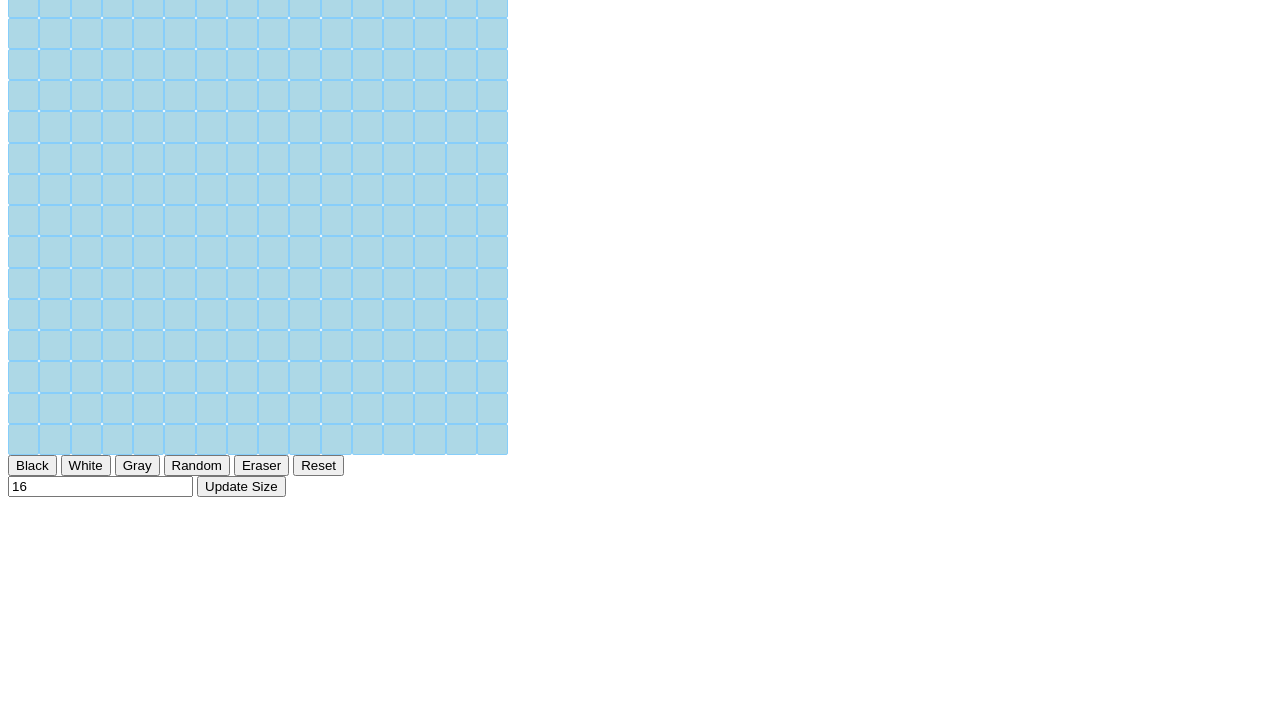
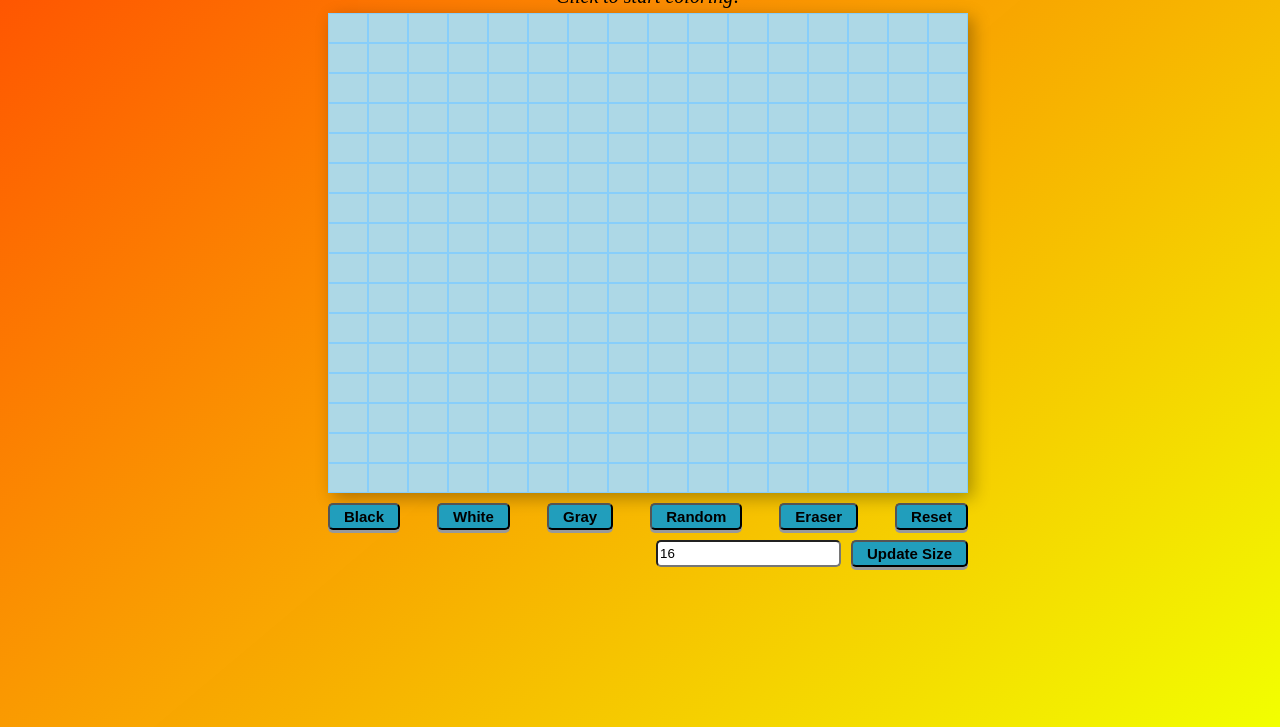
Before and after one commit to arsharora017/odin-etch-a-sketch, a plain HTML site: page index.html in a window 1280 px wide. Shown: the part 89-816 px from the top of the page. Drawn offline with Linux system fonts and the light colour scheme.

Commit message:
add CSS styles to app. Display error when input is less than 2 or more than 100.

```diff
--- a/app.js
+++ b/app.js
@@ -23,11 +23,18 @@ function createBoard(size) {
 
 createBoard(16);
 
+let content = document.querySelector("#content");
+let error = document.createElement("p");
+
 function changeSize(input) {
   if (input >= 2 && input <= 100) {
     createBoard(input);
   } else {
-    console.log("number should be between 2 and 100");
+    //shows eror if input is not between 2 and 100
+    let errorText = document.createTextNode("Enter number between 2 and 100!!");
+    error.appendChild(errorText);
+    content.appendChild(error);
+    error.classList.add("error");
   }
 }
 
--- a/index.html
+++ b/index.html
@@ -12,25 +12,35 @@
     <div id="container">
       <div class="title">Sketch Pad</div>
       <div class="mode">Click to start coloring!</div>
-      <div class="content">
+      <div class="content" id="content">
         <div class="board" id="board"></div>
         <div class="buttons">
           <!-- changeColorBtn() passes the value to function in js file -->
-          <button onclick="changeColorBtn('black')">Black</button>
-          <button onclick="changeColorBtn('white')">White</button>
-          <button onclick="changeColorBtn('gray')">Gray</button>
-          <button onclick="changeColorBtn('random')">Random</button>
-          <button onclick="changeColorBtn('lightblue')">Eraser</button>
-          <button onclick="resetColorGrid()">Reset</button>
+          <button class="btn black" onclick="changeColorBtn('black')">
+            Black
+          </button>
+          <button class="btn white" onclick="changeColorBtn('white')">
+            White
+          </button>
+          <button class="btn gray" onclick="changeColorBtn('gray')">
+            Gray
+          </button>
+          <button class="btn random" onclick="changeColorBtn('random')">
+            Random
+          </button>
+          <button class="btn" onclick="changeColorBtn('lightblue')">
+            Eraser
+          </button>
+          <button class="btn" onclick="resetColorGrid()">Reset</button>
         </div>
-        <div>
+        <div class="input">
           <input
             type="text"
             placeholder="board size"
             value="16"
             onchange="changeSize(this.value)"
           />
-          <button>Update Size</button>
+          <button class="btn">Update Size</button>
         </div>
       </div>
     </div>
--- a/style.css
+++ b/style.css
@@ -2,31 +2,137 @@
   box-sizing: border-box;
 }
 
-/* #container {
-  border: 2px lightskyblue solid;
-  border-radius: 3.5px;
-  height: 80vh;
-  display: grid;
-  width: 80vw;
+body {
+  background: linear-gradient(
+    140deg,
+    rgba(255, 77, 0, 0.998),
+    rgb(242, 255, 0)
+  );
+}
+#container {
+  width: 100vw;
+  height: 100vh;
+  display: flex;
+  flex-direction: column;
+  align-items: center;
   margin: auto;
-  padding: 2px;
-} */
-
-/* .grid-item {
-  border: 1px solid black;
-  border-radius: 2px;
-  background-color: lightblue;
-
-  cursor: grab;
-} */
+  padding: 8px;
+}
 
 .board {
-  width: 500px;
-  height: 500px;
   display: grid;
+  width: 50vw;
+  height: 60vh;
+  box-shadow: inset 0 -3em 3em rgba(0, 0, 0, 0.1), 0 0 0 0,
+    0.3em 0.3em 1em rgba(0, 0, 0, 0.3);
 }
 
 .grid-item {
-  border: 1px solid lightskyblue;
-  border-radius: 2px;
+  border: 0.5px solid lightskyblue;
+  cursor: pointer;
 }
+
+.title {
+  font-size: 50px;
+  color: navy;
+  font-weight: bold;
+}
+
+.mode {
+  font-size: 20px;
+  margin-bottom: 5px;
+  font-size: 20px;
+  font-style: italic;
+}
+
+.buttons {
+  display: flex;
+  justify-content: space-between;
+  margin-top: 10px;
+  margin-bottom: 10px;
+}
+.btn {
+  padding: 3px 14px;
+  background-color: #219ebc;
+  font-size: 15px;
+  font-weight: bold;
+  border-radius: 5px;
+  text-align: center;
+  cursor: pointer;
+  box-shadow: 0 3px #999;
+}
+
+.btn:hover {
+  background-color: #1d859e;
+}
+
+.btn:active {
+  background-color: #1d859e;
+  box-shadow: 0 5px #666;
+  transform: translateY(1px);
+}
+
+/*  */
+.black:hover {
+  background-color: black;
+  color: white;
+}
+
+.black:active {
+  background-color: black;
+  box-shadow: 0 5px #666;
+  transform: translateY(1px);
+}
+
+/*  */
+.white:hover {
+  background-color: white;
+  color: black;
+}
+
+.white:active {
+  background-color: white;
+  box-shadow: 0 5px #666;
+  transform: translateY(1px);
+}
+
+/*  */
+.gray:hover {
+  background-color: gray;
+  color: black;
+}
+
+.gray:active {
+  background-color: gray;
+  box-shadow: 0 5px #666;
+  transform: translateY(1px);
+}
+
+/*  */
+.random:hover {
+  background: linear-gradient(0.25turn, #f65cfc, #ebf8e1, #583cf6);
+  color: black;
+}
+
+.random:active {
+  background: linear-gradient(00.25turn, #20ff02, #ebf8e1, #aecc03);
+  box-shadow: 0 5px #666;
+  transform: translateY(1px);
+}
+
+.input {
+  display: flex;
+  justify-content: end;
+  gap: 10px;
+}
+
+input {
+  border-radius: 5px;
+}
+
+.error {
+  display: flex;
+  justify-content: center;
+  font-size: 23px;
+  color: rgb(230, 2, 2);
+}
```
